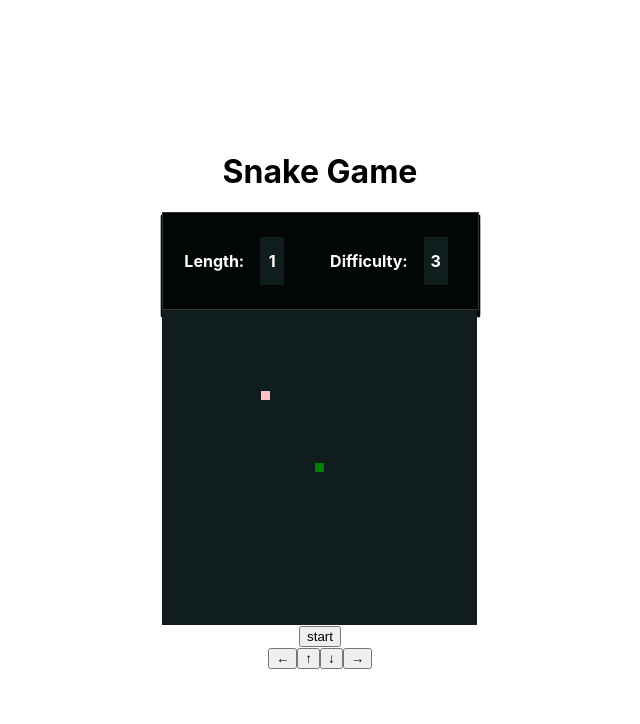
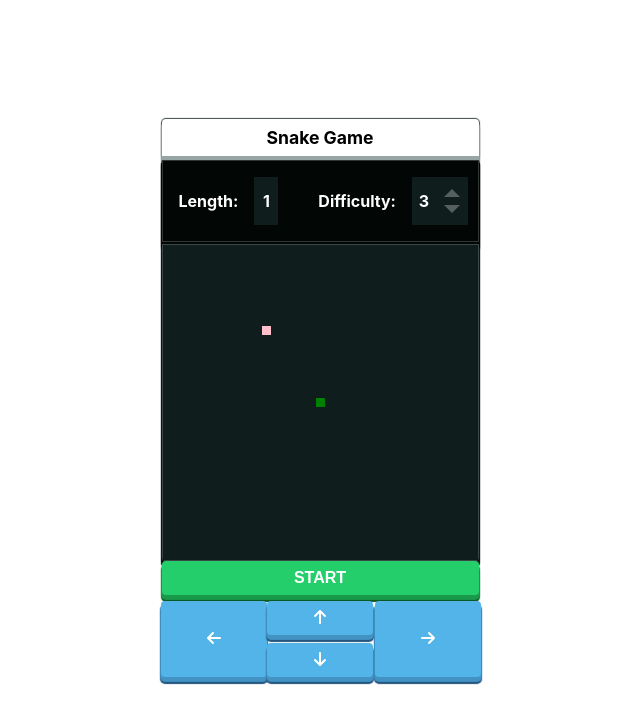
Before and after one commit to minminibear/hooks-snake-game, a React (Create React App) app: page / in a window 1280 px wide. Shown: the top 724 px of the page, without its empty margins (320-960 px from the left). Built offline with nearby package versions, Linux system fonts and the light colour scheme.

Commit message:
スタイリング
カリキュラム5章

```diff
--- a/package.json
+++ b/package.json
@@ -3,6 +3,9 @@
   "version": "0.1.0",
   "private": true,
   "dependencies": {
+    "@fortawesome/fontawesome-svg-core": "^1.3.0",
+    "@fortawesome/free-solid-svg-icons": "^6.0.0",
+    "@fortawesome/react-fontawesome": "^0.1.17",
     "@testing-library/jest-dom": "^5.16.2",
     "@testing-library/react": "^12.1.3",
     "@testing-library/user-event": "^13.5.0",
--- a/src/App.js
+++ b/src/App.js
@@ -8,15 +8,18 @@ import { initFields, getFoodPosition } from './utils'; //utils/index.jsで作成
 const initialPosition = { x:17, y:17 }; //初回位置
 const initialValues = initFields(35, initialPosition); //初回値,第二引数に初回位置
 const defaultInterval = 100; // タイマーの間隔
-// console.log(initialValues,initialPosition)
+const defaultDifficulty = 3; //難易度
 // x=17,y=17がマスにおける中心
+
+// 難易度の速度
+const Difficulty = [1000, 500, 100, 50, 10]
 
 // ステータスリストをオブジェクトで管理(スペルミスを防ぐ・変更が容易)
 const GameStatus = Object.freeze({
   init: 'init',
   playing: 'playing',
   suspended:'suspended',
-  gameover: 'gameover'
+  gameover: 'gameover',
 });
 
 // スネークが曲がれる方向
@@ -86,7 +89,7 @@ function App() {
   const [body, setBody] = useState([]) //スネーク位置の状態(スネークが伸びるようにしていく)
   const [status, setStatus] = useState(GameStatus.init); //ゲームの状態
   const [direction, setDirection] = useState(Direction.up); //スネークの方向
-  const [difficulty ,setDifficulty] = useState(3) //難易度
+  const [difficulty ,setDifficulty] = useState(defaultDifficulty) //難易度
   const [tick, setTick] = useState(0); //時計の針のようなステート(一定間隔でレンダリングがトリガーされる)
   // const [position, setPosition] = useState(); // スネーク位置の状態（スネークの長さが1だった状態）
 
@@ -98,11 +101,21 @@ function App() {
     //   new Array(15).fill('').map((_item, index) => ({ x:17, y:17 + index })),
     // )
     // 自分自身を食べてゲームオーバーになるかのテスト用スネーク（スネークの長さを15にする）
-    timer = setInterval(() => { // ゲームの中の時間を管理する
+
+    // ゲームの中の時間を管理する
+    const interval = Difficulty[difficulty -1] //★
+    timer = setInterval(() => {
       setTick(tick => tick +1 )//定時間ごとにインクリメント(1増加)させる
-    }, defaultInterval) //defaultIntervalが100msなので100ms毎にレンダリングされる
-    return unsubscribe //returnでコンポーネントが削除サれるタイミングで関数を実行する
-  }, []); // 空：初回のみレンダリング
+    }, interval) //defaultIntervalが100msなので100ms毎にレンダリングされる
+    // console.log(Difficulty)
+    return unsubscribe //returnでコンポーネントが削除されるタイミングで関数を実行する
+  }, [difficulty]); // 空：初回のみレンダリング　→　difficultyとなることで難易度の数字に変更があった時のみレンダリング
+
+    //　★の理由：
+    // Difficulty => [1000, 500, 100, 50, 10]
+    // difficulty -1 => useStateのdifficulty　初期値は3
+    // Difficultyという配列のインデックス番号を指定しているだけ。−1がないとDifficulty[3]は50になってしまう。
+    // −1があるとDifficulty[3-1]で100をみることになる。
 
   //プレイ中ではない限りスネークが動かないようにする
   useEffect(() => {
@@ -134,6 +147,7 @@ function App() {
     setFields(initFields(fields.length, initialPosition))
   };
 
+
   // 操作パネルで方向を変えられるようにする
   const onChangeDirection = useCallback((newDirection) => { //useCallback => レンダリングの度に関数が再生成されるのを防ぐ
     if (status !== GameStatus.playing) {
@@ -145,16 +159,20 @@ function App() {
     setDirection(newDirection)
   }, [direction, status]); // [direction, status]を渡したため、配列(status)の状態が変わらない限り、関数が再生成されない
 
+
   // 難易度の設定
   const onChangeDifficulty = useCallback((difficulty) => {
-    if (status !== GameStatus.init) {
+    if (status !== GameStatus.init) { //ステータスが初期値initの時のみ難易度の設定ができるようにする
       return
     }
-    if (difficulty < 1 || difficulty > difficulty.length) {
+    if (difficulty < 1 || difficulty > Difficulty.length) {
       return
     }
     setDifficulty(difficulty)
   }, [status, difficulty])
+  // 操作パネルで方向を変える時同様にレンダリングの度に関数が再生成されるのを防ぐためにuseCallbackを使用する
+// console.log(difficulty)
+
 
   // キーボード操作
   useEffect(() => {
--- a/src/components/Button.jsx
+++ b/src/components/Button.jsx
@@ -3,10 +3,10 @@ import React from 'react';
 const Button = ({ status, onStop, onStart, onRestart }) => {
     return(
         <div className="button">
-            { status === "gameover" && <button onClick={onRestart}>gameover</button> }
-            { status === "init" && <button onClick={onStart}>start</button> }
-            { status === "suspended" && <button onClick={onStart}>start</button> }
-            { status === "playing" && <button onClick={onStop}>stop</button> }
+            { status === "gameover" && <button className="btn btn-gameover" onClick={onRestart}>gameover</button> }
+            { status === "init" && <button className="btn btn-init" onClick={onStart}>start</button> }
+            { status === "suspended" && <button className="btn btn-suspended" onClick={onStart}>start</button> }
+            { status === "playing" && <button className="btn btn-playing" onClick={onStop}>stop</button> }
             {/*  [条件式] && [任意の処理]　前の条件式がtrueにときだけ処理が行われる */}
 
         </div>
--- a/src/components/ManipulationPanel.jsx
+++ b/src/components/ManipulationPanel.jsx
@@ -1,4 +1,11 @@
 import React from 'react';
+import { FontAwesomeIcon } from '@fortawesome/react-fontawesome';
+import  {
+    faArrowLeft,
+    faArrowUp,
+    faArrowDown,
+    faArrowRight
+} from '@fortawesome/free-solid-svg-icons'
 
 const ManipulationPanel = ({ onChange }) => {
     const onUp = () => onChange('up')
@@ -7,11 +14,22 @@ const ManipulationPanel = ({ onChange }) => {
     const onDown = () => onChange('down')
 
     return (
+
         <div className="manipulation-panel">
-            <button onClick={onLeft}>←</button>
-            <button onClick={onUp}>↑</button>
-            <button onClick={onDown}>↓</button>
-            <button onClick={onRight}>→</button>
+            <button className='manipulation-btn btn btn-left' onClick={onLeft}>
+                <FontAwesomeIcon icon={faArrowLeft} />
+            </button>
+            <div>
+                <button className='manipulation-btn btn btn-up' onClick={onUp}>
+                    <FontAwesomeIcon icon={faArrowUp} />
+                </button>
+                <button className='manipulation-btn btn btn-down' onClick={onDown}>
+                    <FontAwesomeIcon icon={faArrowDown} />
+                </button>
+            </div>
+            <button className='manipulation-btn btn btn-right' onClick={onRight}>
+                <FontAwesomeIcon icon={faArrowRight} />
+            </button>
         </div>
     );
 };
--- a/src/components/Navigation.jsx
+++ b/src/components/Navigation.jsx
@@ -1,6 +1,10 @@
 import React from 'react';
 
 const Navigation = ({ length, difficulty= 3, onChangeDifficulty }) => {
+    const upVisibility = difficulty < 5 ? '' : 'is-hidden' //条件に一致すればhiddenというidを振る→難易度設定のための→を表示させる
+    const downVisibility = difficulty > 1 ? '' : 'is-hidden'
+    const onUpDifficulty = () => onChangeDifficulty(difficulty +1) //　難易度の表示を＋1
+    const onDownDifficulty = () => onChangeDifficulty(difficulty -1) // 難易度の表示を-1
     return (
         <div className="navigation">
             <div className="navigation-item">
@@ -14,6 +18,14 @@ const Navigation = ({ length, difficulty= 3, onChangeDifficulty }) => {
                 <div className="navigation-item-number-container">
                     <span className="num-board">{difficulty}</span>
                     <div className="difficulty-button-container">
+                        <div
+                            className={`difficulty-button difficulty-up ${upVisibility}`}
+                            onClick={onUpDifficulty}
+                        ></div>
+                        <div
+                            className={`difficulty-button difficulty-down ${downVisibility}`}
+                            onClick={onDownDifficulty}
+                        ></div>
                     </div>
                 </div>
             </div>
--- a/src/index.css
+++ b/src/index.css
@@ -17,6 +17,11 @@ code {
 *:before,
 *:after {
   box-sizing: border-box;
+}
+
+.is-hidden {
+  visibility: hidden ! important;
+  /*  ! important => CSSのルールを無視して優先してスタイルを適用する */
 }
 
 .App {
@@ -40,10 +45,27 @@ code {
   background: #0f1d1d;
 }
 
+.title-container {
+  border-radius: 4px 4px 0px 0px;
+  box-shadow:0px 4px 1px 1px #97A5A5, 0px 6px 1px 1px #3C4A4A, 0px 0px 1px 1px #3C4A4A;
+}
+
+.title {
+  margin: 0;
+  padding:8px;
+  font-size:1.1rem;
+}
+
 .field {
   /* 折り返す　b. */
   flex-wrap: wrap;
   display: flex;
+  margin-top:2px;
+  color: white;
+  background: #0f1d1d;
+  border-radius: 0 0 4px 4px;
+  border: 1px solid #ffffff30;
+  box-shadow:0px 4px 1px 1px #0C1818, 0px 6px 1px 1px #060f0d;
 }
 
 .snake {
@@ -73,7 +95,7 @@ code {
 
 .navigation-item-number-container {
   display: flex;
-  padding: 8px;
+  padding: 0 8px;
   align-items: center;
   margin-left: 8px;
 }
@@ -86,3 +108,148 @@ code {
   height: 48px;
   width: 24px;
 }
+
+.difficulty-number {
+  margin-right: 8px;
+}
+/* どこのこと指してる？ */
+
+.difficulty-button {
+  cursor: pointer;
+  width: 8px;
+  height: 8px;
+  border: 8px solid #0f1d1d;
+  margin:8px;
+}
+
+.difficulty-button-container {
+  background: #0f1d1d;
+}
+
+.difficulty-up {
+  margin-top: 4px;
+  border-bottom: 8px solid #f0f0f050;
+  transition: all ease .5s;
+  /* all: 変化する全てのプロパティへの適用 */
+  /* ease: 開始時間と終了時間じにはゆっくり変化(初期値) */
+}
+
+.difficulty-up:hover {
+  transform: scale(1.1);
+  border-bottom: 8px solid white;
+  /* scale： 画像や要素を拡大・縮小*/
+  /* 恐らくこの拡大をすることにより、hoverしたときに線が入っている？ */
+}
+
+.difficulty-up:active {
+  transform: scale(.8);
+  opacity: .8;
+}
+
+.difficulty-down {
+  margin-bottom: 4px;
+  border-top: 8px solid #f0f0f050;
+  transition: all ease .5s;
+}
+
+.difficulty-down:hover {
+  transform: scale(1.1);
+  border-top:8px solid white;
+}
+
+.difficulty-down:active {
+  transform: scale(.8);
+  opacity: .8;
+}
+
+/* ステータスボタン */
+.btn{
+  border:0;
+  cursor: pointer;
+  color: white;
+  border-radius: 4px;
+  width: 100%;
+  font-weight: bold;
+  padding:8px 16px;
+  font-size:1rem;
+  text-transform: uppercase;
+  transition:all ease .2s;
+}
+
+.btn-init,
+.btn-suspended {
+  box-shadow: 0px 4px 1px 1px #199A4B, 0px 6px 1px 1px #0b5420;
+  background: #23CE6B;
+}
+
+.btn-playing {
+  box-shadow: 0px 4px 1px 1px #D4A752, 0px 6px 1px 1px #956933;
+  background: #FFD166;
+}
+
+.btn-gameover {
+  box-shadow: 0px 4px 1px 1px #CE3959, 0px 6px 1px 1px #8B1C2C;
+  background: #EF476F;
+}
+
+.btn:focus {
+  outline:0;
+}
+
+.btn:active {
+  box-shadow: 0px 0px 0px 0px;
+  transform: translateY(6px);
+}
+
+.btn-init:active,
+.btn-suspended:active {
+  background: #20BD60;
+}
+
+.btn-playing:active {
+  background: #EABC5C;
+}
+
+.btn-gameover:active {
+  background: #de4064;
+}
+
+
+/* 操作パネルのスタイリング */
+.manipulation-panel {
+  margin-top: 2px;
+  display: flex;
+  justify-content: center;
+}
+
+.manipulation-btn {
+  min-width: 106px;
+  margin: 4px 2px;
+  background: #52B4E8;
+  box-shadow: 0px 4px 1px 1px #4293C4, 0px 6px 1px 1px #21507B;
+}
+
+.btn-move:active {
+  background: #4293C4;
+}
+
+.btn-left,
+.btn-right
+{
+  min-width: 106px;
+  width: 106px;
+}
+.btn-left {
+  margin-right: 0;
+}
+
+.btn-right {
+  margin-right: 0;
+}
+
+.btn-up,
+.btn-down
+{
+  margin-left: 0px;
+  margin-right: 0px;
+}
```
Also changed, not shown: 1 other file (tests, documents, lock files or other folders).
